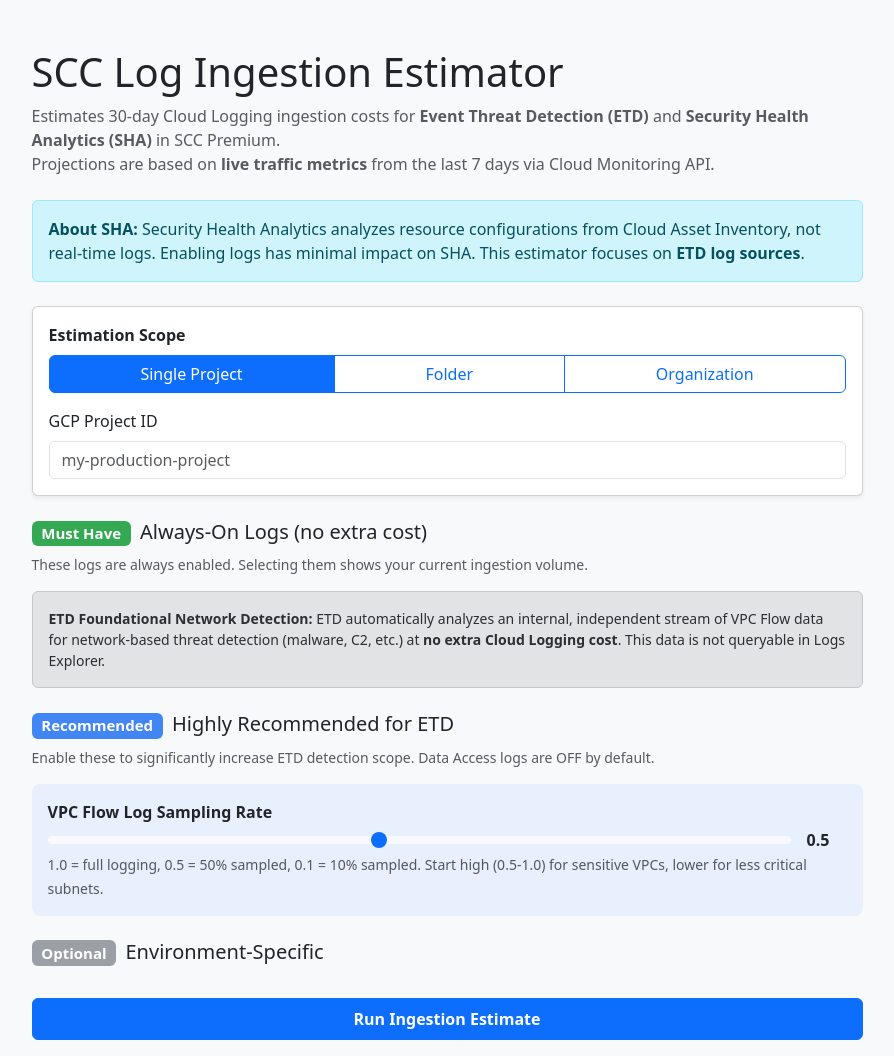
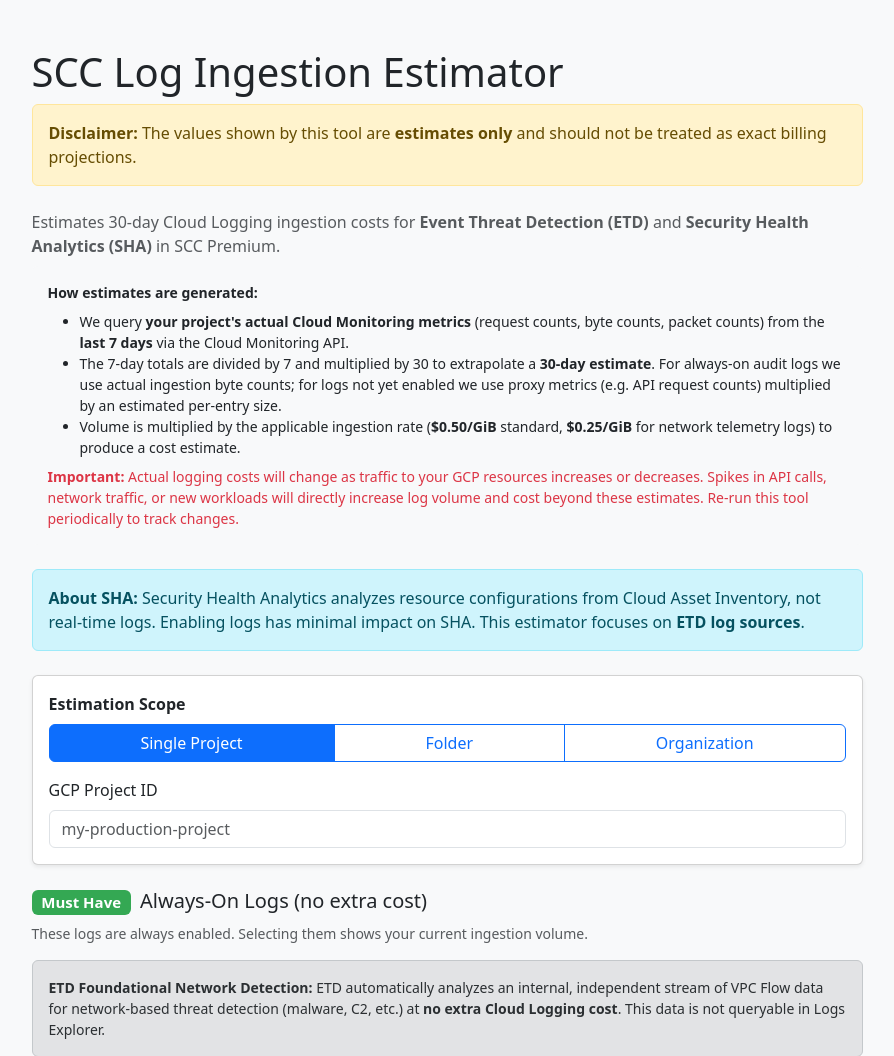
Before and after one commit to slash-31/google_scc_log_estimator, a Flask app: template templates/index.html in a window 1280 px wide. Shown: the top 1056 px of the page, without its empty margins (193-1087 px from the left). Run offline with Flask 3, Linux system fonts and the light colour scheme; the template is opened without the code that fills it, so the values that code supplies are empty; parts of the project's set-up code (start-up, migrations or seed data) failed here and were passed over.

Commit message:
docs: update intro with estimation methodology and cost variability warning
- Add disclaimer banner: values are estimates only
- Add "How estimates are generated" section explaining the 7-day baseline,
  extrapolation method, proxy metrics vs actual byte counts, and pricing
- Add warning that costs will change as traffic increases/decreases and
  users should re-run periodically

Co-Authored-By: Claude Opus 4.6 (1M context) <noreply@anthropic.com>

```diff
--- a/templates/index.html
+++ b/templates/index.html
@@ -24,12 +24,45 @@
     <div class="row justify-content-center">
         <div class="col-lg-9">
             <h1 class="mb-2">SCC Log Ingestion Estimator</h1>
-            <p class="text-muted mb-4">
+
+            <div class="alert alert-warning mb-4">
+                <strong>Disclaimer:</strong> The values shown by this tool are <strong>estimates only</strong>
+                and should not be treated as exact billing projections.
+            </div>
+
+            <p class="text-muted mb-2">
                 Estimates 30-day Cloud Logging ingestion costs for
                 <strong>Event Threat Detection (ETD)</strong> and
-                <strong>Security Health Analytics (SHA)</strong> in SCC Premium.<br>
-                Projections are based on <b>live traffic metrics</b> from the last 7 days via Cloud Monitoring API.
+                <strong>Security Health Analytics (SHA)</strong> in SCC Premium.
             </p>
+
+            <div class="card bg-light border-0 p-3 mb-4">
+                <p class="small mb-2"><strong>How estimates are generated:</strong></p>
+                <ul class="small mb-2">
+                    <li>
+                        We query <strong>your project's actual Cloud Monitoring metrics</strong>
+                        (request counts, byte counts, packet counts) from the <strong>last 7 days</strong>
+                        via the Cloud Monitoring API.
+                    </li>
+                    <li>
+                        The 7-day totals are divided by 7 and multiplied by 30 to extrapolate a
+                        <strong>30-day estimate</strong>. For always-on audit logs we use actual
+                        ingestion byte counts; for logs not yet enabled we use proxy metrics
+                        (e.g. API request counts) multiplied by an estimated per-entry size.
+                    </li>
+                    <li>
+                        Volume is multiplied by the applicable ingestion rate
+                        (<strong>$0.50/GiB</strong> standard, <strong>$0.25/GiB</strong> for network
+                        telemetry logs) to produce a cost estimate.
+                    </li>
+                </ul>
+                <p class="small text-danger mb-0">
+                    <strong>Important:</strong> Actual logging costs will change as traffic to your
+                    GCP resources increases or decreases. Spikes in API calls, network traffic,
+                    or new workloads will directly increase log volume and cost beyond these
+                    estimates. Re-run this tool periodically to track changes.
+                </p>
+            </div>
 
             <!-- Auth status -->
             {% if auth_info %}
```
